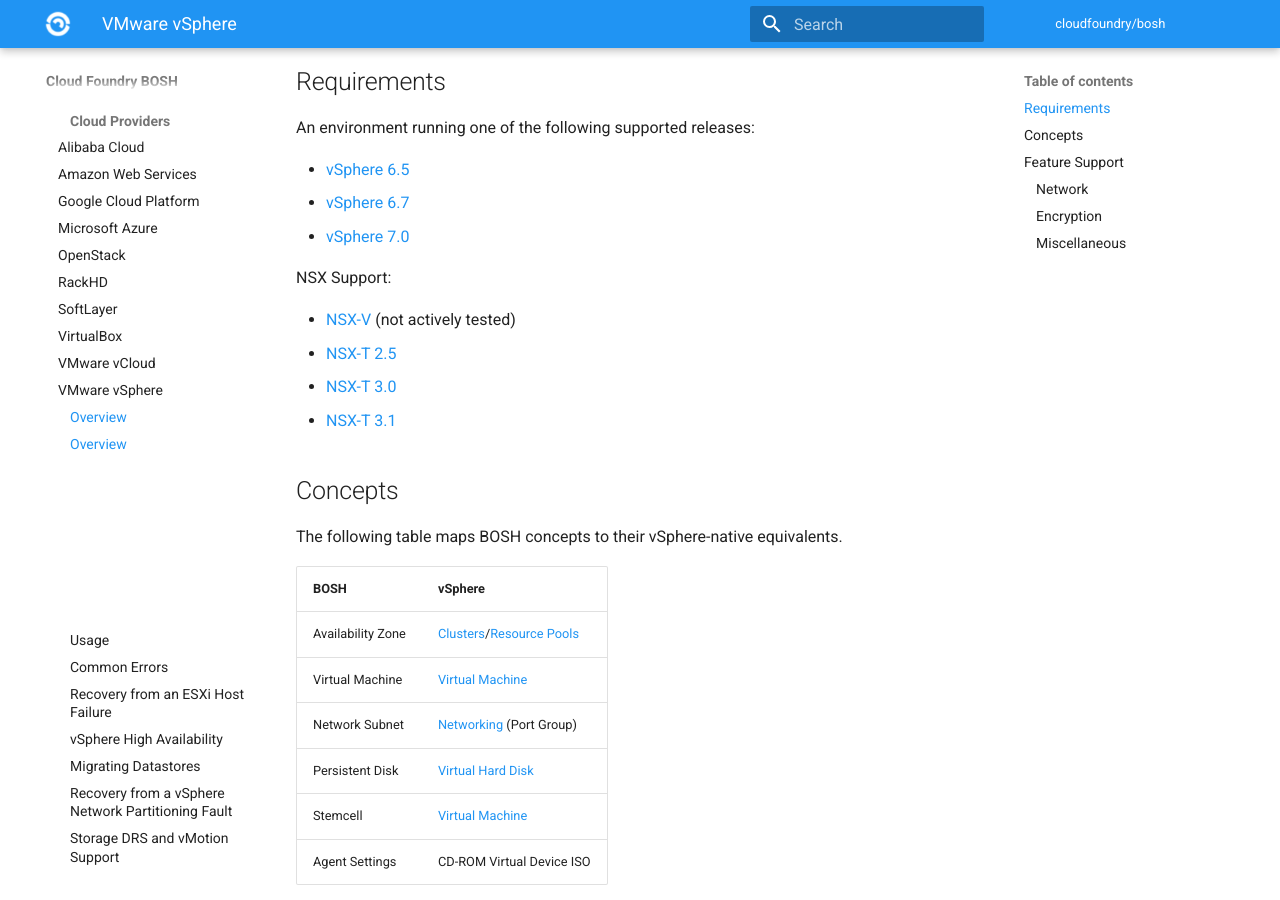
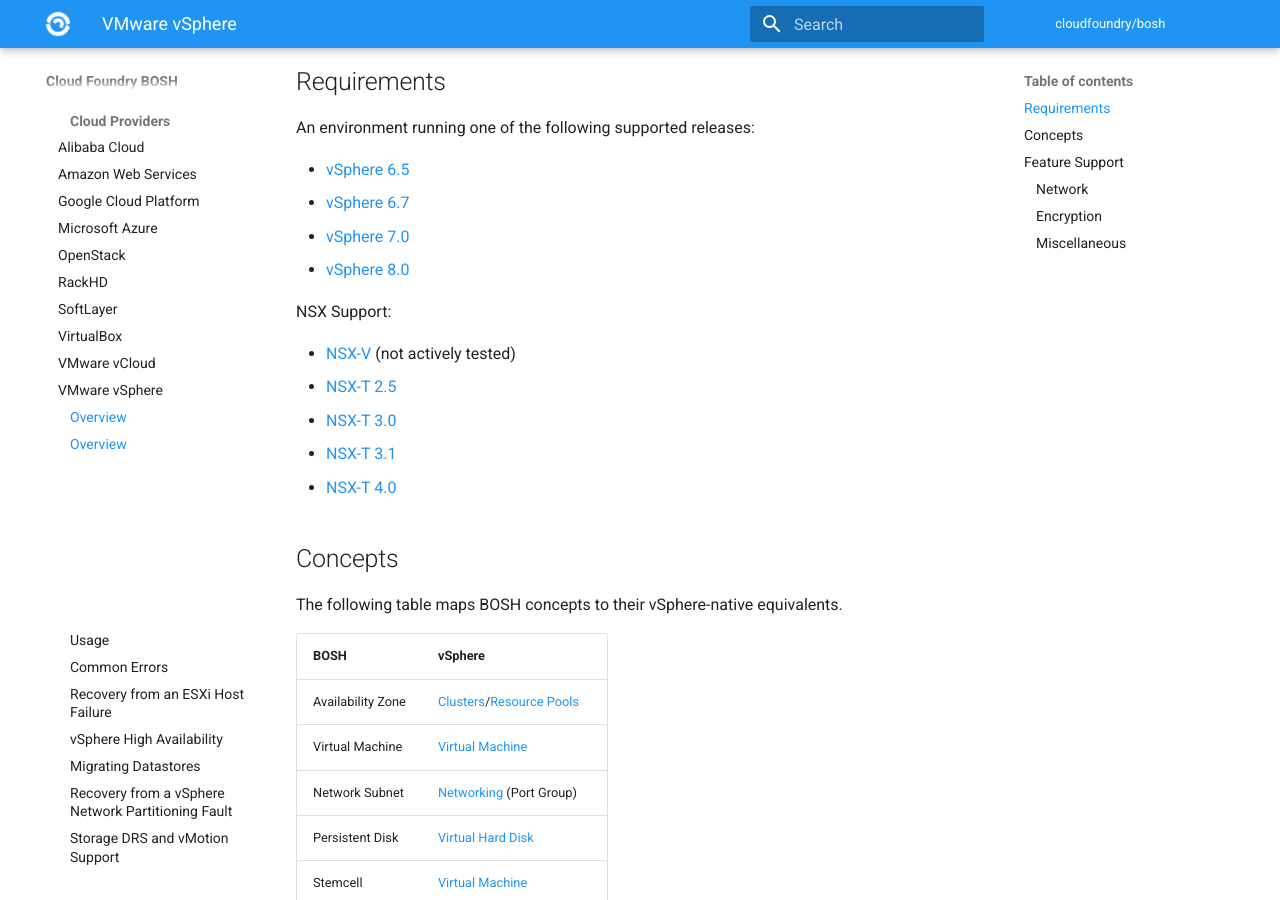
Before and after one commit to cloudfoundry/docs-bosh, an MkDocs documentation site: the page built from content/vsphere.md, in a window 1280 px wide and 900 px high, scrolled down 338 px. Built offline with MkDocs 1.6.1 and Material for MkDocs 9.7.7, drawn with Linux system fonts in a browser that asks for light colours; old or Windows-style settings are respelled for this version of MkDocs.

Commit message:
Update vsphere.md
Add vSphere 8.0 and NSX-T 4.0 to supported versions

```diff
--- a/content/vsphere.md
+++ b/content/vsphere.md
@@ -17,6 +17,7 @@ An environment running one of the following supported releases:
   * [vSphere 6.5](https://docs.vmware.com/en/VMware-vSphere/6.5/rn/vsphere-esxi-vcenter-server-65-release-notes.html)
   * [vSphere 6.7](https://docs.vmware.com/en/VMware-vSphere/6.7/rn/vsphere-esxi-vcenter-server-67-release-notes.html)
   * [vSphere 7.0](https://docs.vmware.com/en/VMware-vSphere/7.0/rn/vsphere-esxi-vcenter-server-70-release-notes.html)
+  * [vSphere 8.0](https://docs.vmware.com/en/VMware-vSphere/8.0/rn/vmware-vsphere-80-release-notes/index.html)
 
 NSX Support:
 
@@ -24,6 +25,7 @@ NSX Support:
   * [NSX-T 2.5](https://docs.vmware.com/en/VMware-NSX-T-Data-Center/2.5.3/rn/VMware-NSX-T-Data-Center-253-Release-Notes.html)
   * [NSX-T 3.0](https://docs.vmware.com/en/VMware-NSX-T-Data-Center/3.0/rn/VMware-NSX-T-Data-Center-303-Release-Notes.html)
   * [NSX-T 3.1](https://docs.vmware.com/en/VMware-NSX-T-Data-Center/3.1/rn/VMware-NSX-T-Data-Center-3121-Release-Notes.html)
+  * [NSX-T 4.0](https://docs.vmware.com/en/VMware-NSX/4.0/rn/vmware-nsx-4001-release-notes/index.html)
 
 ## Concepts
 
```
